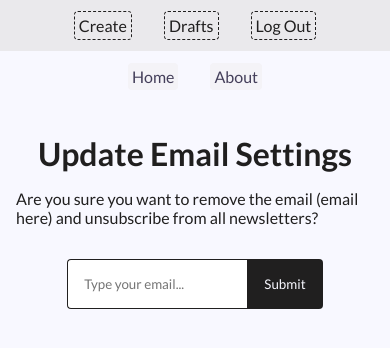
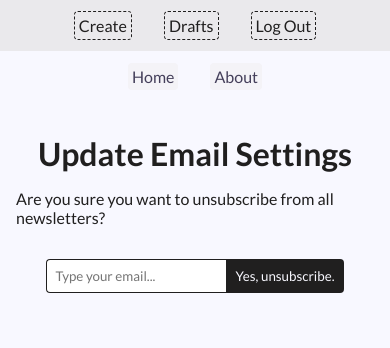
Before and after one commit to timamero/react-nodejs-newsletter, a React (Create React App) app in the folder newsletter-frontend/: page /unsubscribe in a window 390 px wide. Shown: the top 348 px of the page. Built offline with nearby package versions, Linux system fonts and the light colour scheme.

Commit message:
Update email subscribe and unsubscribe button

```diff
--- a/newsletter-frontend/src/components/emailForm.css
+++ b/newsletter-frontend/src/components/emailForm.css
@@ -18,6 +18,8 @@
   border-bottom-left-radius: 0.25rem;
 }
 
+
+
 .emailForm input[type=submit] {
   cursor: pointer;
   background-color: var(--dark);
@@ -35,3 +37,9 @@
   background-color: var(--dark-purple);
   border-left: 1px solid var(--dark-purple);
 }
+
+@media screen and (max-width: 480px) {
+  .emailForm input{
+    padding: 0.5rem;
+  }
+}
--- a/newsletter-frontend/src/pages/home.js
+++ b/newsletter-frontend/src/pages/home.js
@@ -57,7 +57,11 @@ const Home = ({articles, handleSubscribeSubmit, handleLikeClick}) => {
             )}
           </Grid>
           <Grid className="centered">
-            <EmailForm id="subscribeEmail" handleEmailSubmit={handleSubscribeSubmit} />
+            <EmailForm
+              id="subscribeEmail"
+              handleEmailSubmit={handleSubscribeSubmit}
+              submitValue="Subscribe"
+            />
           </Grid>
         </Grid>
     </Container>
--- a/newsletter-frontend/src/pages/unsubscribe.js
+++ b/newsletter-frontend/src/pages/unsubscribe.js
@@ -8,8 +8,12 @@ const Unsubscribe = ({handleUnsubscribeSubmit}) => {
     <Container>
       <h1>Update Email Settings</h1>
       <Grid rowGap="2rem" numOfItems="2" className="centered">
-        <p>{`Are you sure you want to remove the email (email here) and unsubscribe from all newsletters?`}</p>
-        <EmailForm id="unsubscribeEmail" handleEmailSubmit={handleUnsubscribeSubmit}/>
+        <p>{`Are you sure you want to unsubscribe from all newsletters?`}</p>
+        <EmailForm
+          id="unsubscribeEmail"
+          handleEmailSubmit={handleUnsubscribeSubmit}
+          submitValue="Yes, unsubscribe."
+          />
       </Grid>
     </Container>
   )
```
